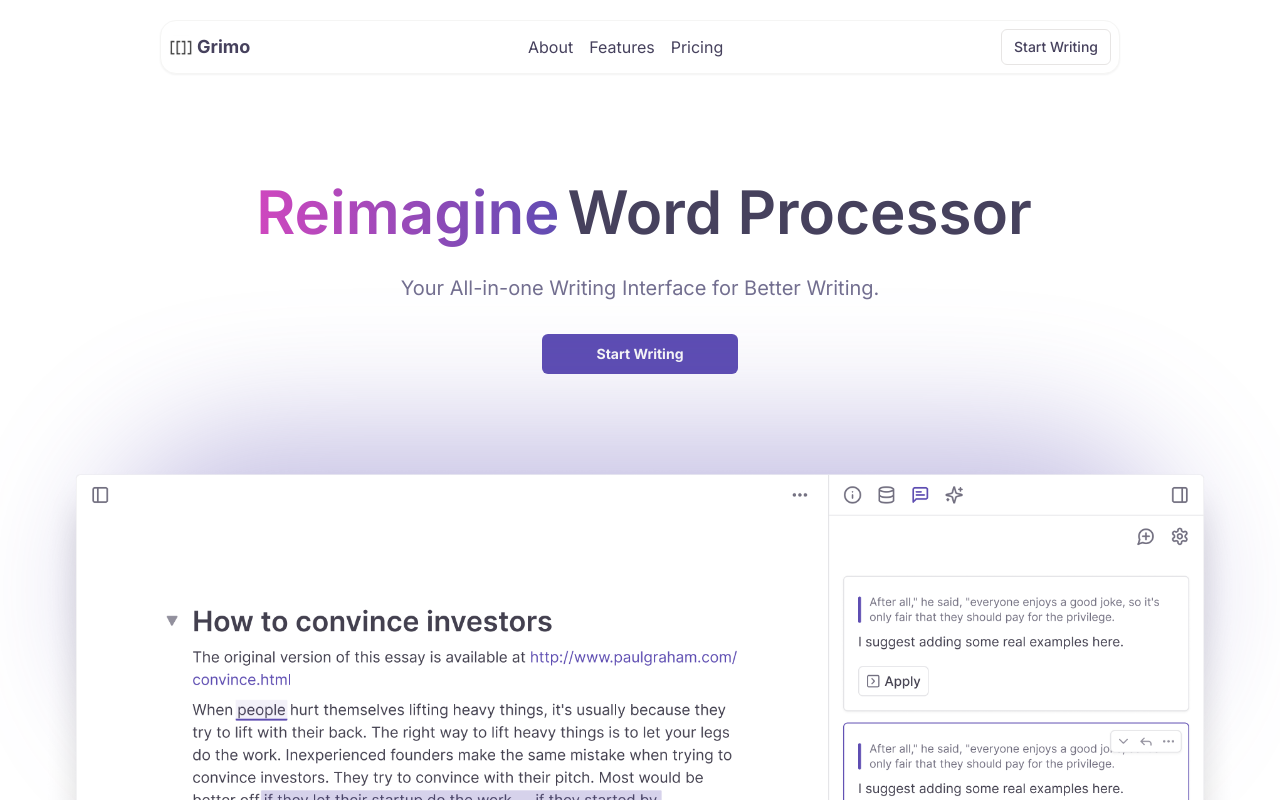
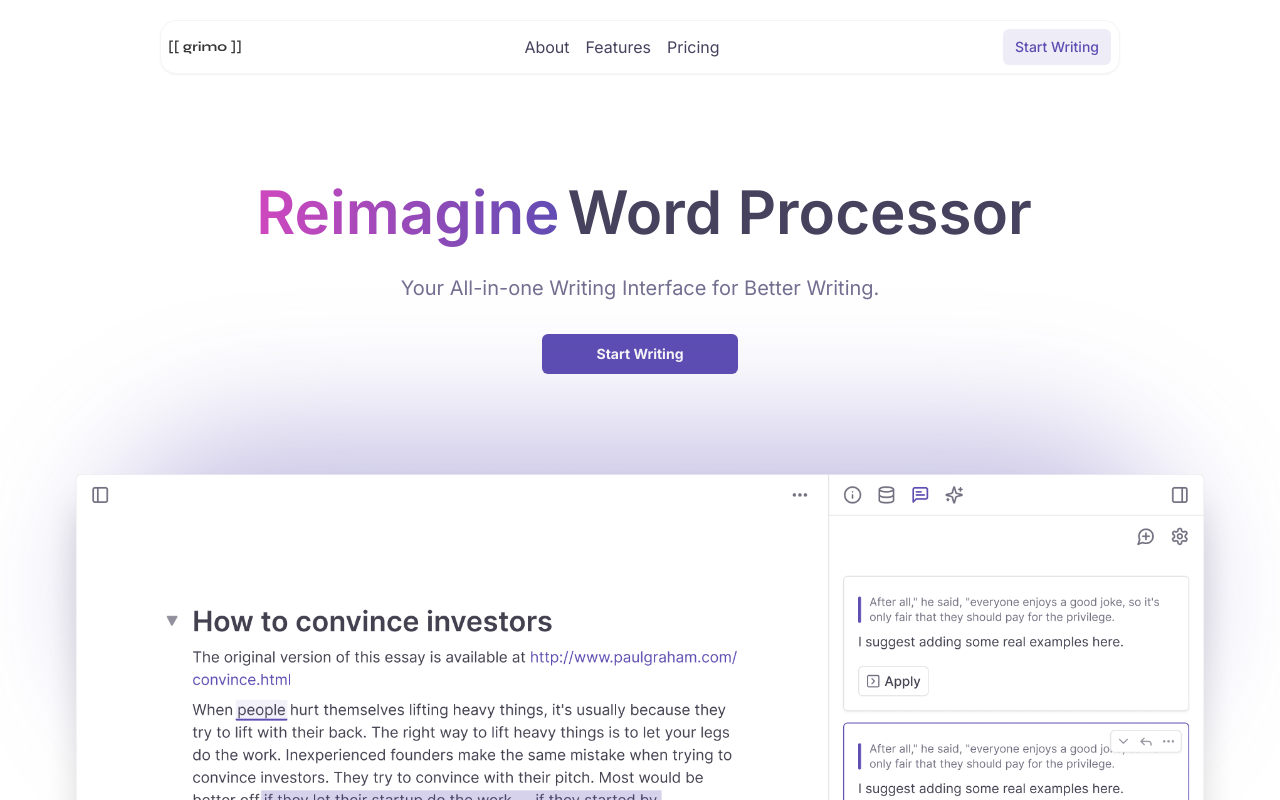
Before and after one commit to nobruf/shadcn-landing-page, a Next.js app: page / in a window 1280 px wide. Shown: the top 800 px of the page. Built offline with nearby package versions, Linux system fonts and the light colour scheme.

Commit message:
optimize the UI.

```diff
--- a/components/layout/navbar.tsx
+++ b/components/layout/navbar.tsx
@@ -81,13 +81,12 @@ export const Navbar = () => {
       <Link href="/" className="font-bold text-lg flex items-center gap-1">
         {/* <ChevronsDown className="bg-gradient-to-tr border-secondary from-primary via-primary/70 to-primary rounded-lg w-9 h-9 mr-2 border text-white" /> */}
         <Image
-          width={48}
-          height={48}
-          className="w-6 mx-auto rounded-lg relative rouded-lg leading-none flex items-center  border-secondary  border-t-primary/30"
-          src="/grimo/logo.png"
+          width={72}
+          height={72}
+          // className="mx-auto rounded-lg relative rouded-lg leading-none flex items-center  border-secondary  border-t-primary/30"
+          src="/grimo/grimo_logo.svg"
           alt="grimo"
         />
-        Grimo
       </Link>
       {/* <!-- Mobile --> */}
       <div className="flex items-center md:hidden">
@@ -171,7 +170,7 @@ export const Navbar = () => {
           </Link>
         </Button> */}
 
-        <Button asChild variant="outline" className="w-fit" size="sm">
+        <Button asChild variant="secondary" className="w-fit" size="sm">
           <Link aria-label="grimo" href="http://beta.grimo.ai" target="_blank">
             Start Writing
           </Link>
--- a/components/ui/button.tsx
+++ b/components/ui/button.tsx
@@ -15,7 +15,7 @@ const buttonVariants = cva(
         outline:
           "border border-input bg-background hover:bg-accent hover:text-accent-foreground",
         secondary:
-          "bg-secondary text-secondary-foreground hover:bg-secondary/80",
+          "bg-primary/10 text-primary hover:bg-primary/20",
         ghost: "hover:bg-accent hover:text-accent-foreground",
         link: "text-primary underline-offset-4 hover:underline",
       },
```
Also changed, not shown: public/grimo/grimo_logo.svg (added).
